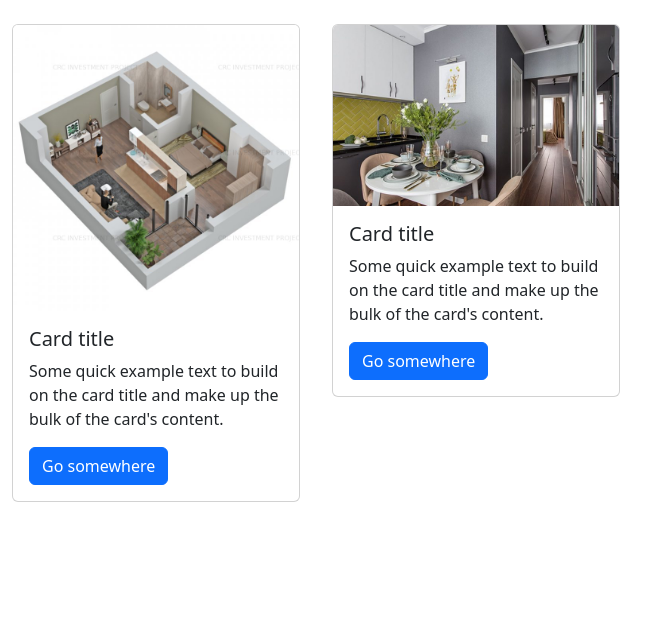
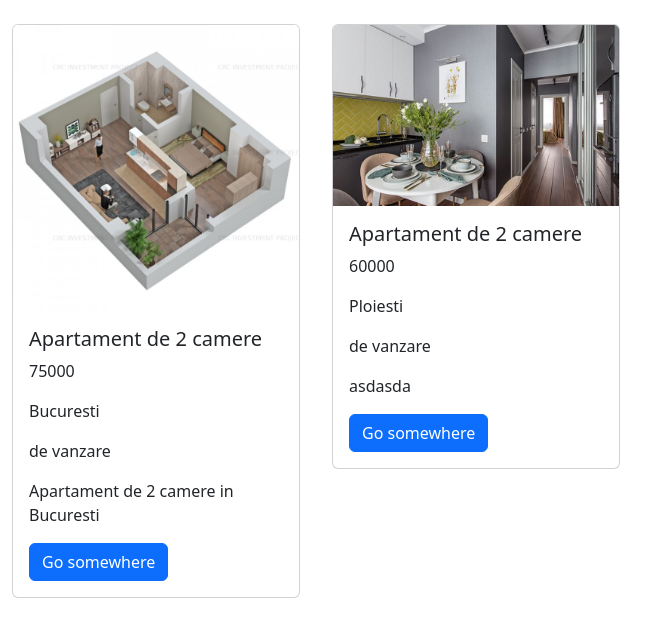
Before and after one commit to danmkr/TopEstate, a Django app: page /comision_0/ in a window 1280 px wide. Shown: the part 56-693 px from the top of the page, without its empty margins (0-671 px from the left). Run offline with Django 5.2, Linux system fonts and the light colour scheme; data comes from the database, SQL or seed files in the repository.

Commit message:
second commit

```diff
--- a/createPost/views.py
+++ b/createPost/views.py
@@ -12,10 +12,17 @@ class CreatePostView(CreateView):
     form_class = AnuntForm
     success_url = reverse_lazy('home')
 
+def comision_0_view(request):
+    anunturi = Anunt.objects.filter(tip_anunt='C0')
+    return render(request, 'createPost/comision_0.html', {'anunturi': anunturi})
 
-class ListeView:
-    pass
+def ansamblu_rezidential_view(request):
+    anunturi = Anunt.objects.filter(tip_anunt='AR')
+    return render(request, 'createPost/ansamblu_rezidential.html', {'anunturi': anunturi})
 
+def agentii_imobiliare_view(request):
+    anunturi = Anunt.objects.filter(tip_anunt='AI')
+    return render(request, 'createPost/agentii_imobiliare.html', {'anunturi': anunturi})
 
 class Comision0View(ListView):
     template_name = 'createPost/comision_0.html'
@@ -31,15 +38,3 @@ class AnsambluRezidentialView(ListView):
     template_name = 'createPost/ansamblu_rezidential.html'
     model = Anunt
     context_object_name = 'all_announce'
-
-def comision_o_view(request):
-    anunturi = Anunt.objects.filter(tip_anunt='C0')
-    return render(request, 'createPost/comision_0.html', {'anunturi': anunturi})
-
-def ansamblu_rezidential_view(request):
-    anunturi = Anunt.objects.filter(tip_anunt='AR')
-    return render(request, 'createPost/ansamblu_rezidential.html', {'anunturi': anunturi})
-
-def agentii_imobiliare_view(request):
-    anunturi = Anunt.objects.filter(tip_anunt='AI')
-    return render(request, 'createPost/agentii_imobiliare.html', {'anunturi': anunturi})
--- a/djangoProject1/settings.py
+++ b/djangoProject1/settings.py
@@ -123,7 +123,7 @@ STATIC_URL = 'static/'
 STATICFILES_DIRS = (os.path.join(BASE_DIR), 'static')
 
 MEDIA_URL = 'media/'
-MEDIA_ROOT = (os.path.join(BASE_DIR, 'media'))
+MEDIA_ROOT = (os.path.join(BASE_DIR, 'comision_0/../media'))
 
 # Default primary key field type
 # https://docs.djangoproject.com/en/5.0/ref/settings/#default-auto-field
--- a/templates/createPost/comision_0.html
+++ b/templates/createPost/comision_0.html
@@ -16,9 +16,11 @@
                         <img src="{% static 'images/no_image_available.png' %}" class="card-img-top" alt="...">
                         {% endif %}
                         <div class="card-body">
-                            <h5 class="card-title">Card title</h5>
-                            <p class="card-text">Some quick example text to build on the card title and make up the bulk of
-                                the card's content.</p>
+                            <h5 class="card-title">{{ anunt.titul_anunt }}</h5>
+                            <p class="card-text">{{ anunt.pret }}</p>
+                            <p class="card-text">{{ anunt.localizare }}</p>
+                            <p class="card-text">{{ anunt.tip_vanzare }}</p>
+                            <p class="card-text">{{ anunt.descriere }}</p>
                             <a href="#" class="btn btn-primary">Go somewhere</a>
                         </div>
                     </div>
```
Also changed, not shown: media/apartament-de-vanzare-2-camere-bucuresti-ilfov-bucuresti-160212174_1.jpg (renamed from media/media/apartament-de-vanzare-2-camere-bucuresti-ilfov-bucuresti-160212174_1.jpg), media/despre-amenajarea-apartament-2-camere-pentru-familie-de-5-persoane-design-Helenka-Design.jpg (renamed from media/media/despre-amenajarea-apartament-2-camere-pentru-familie-de-5-persoane-design-Helenka-Design.jpg).
